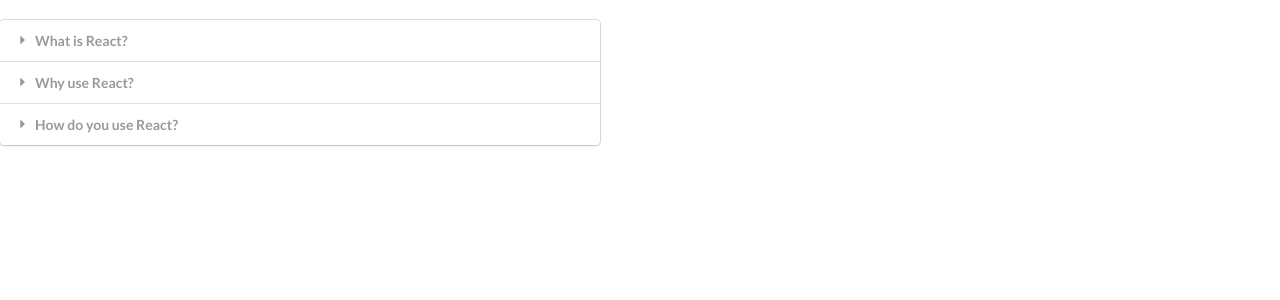
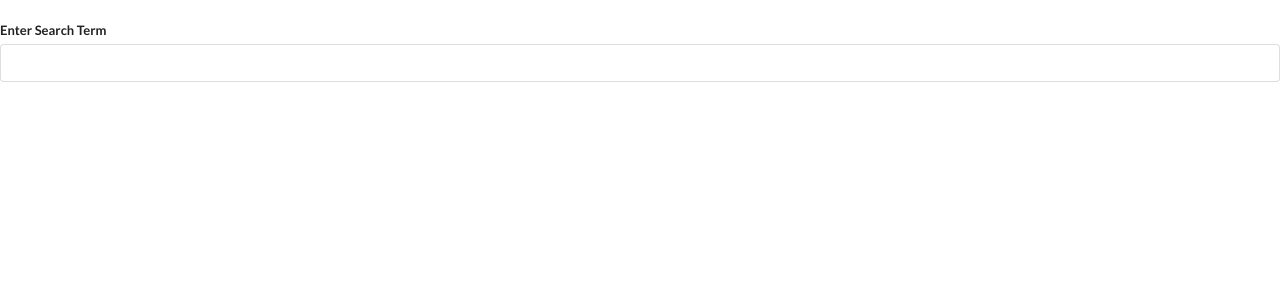
Before and after one commit to gustafsilva/course-modern-react-with-redux, a React (Create React App) app in the folder widgets/: page / in a window 1280 px wide. Shown: the top 300 px of the page. Built offline with nearby package versions, Linux system fonts and the light colour scheme.

Commit message:
Finished the Search widget that does a search for Wikipedia API on the App Widgtes.

```diff
--- a/widgets/package.json
+++ b/widgets/package.json
@@ -6,6 +6,7 @@
     "@testing-library/jest-dom": "^5.11.4",
     "@testing-library/react": "^11.1.0",
     "@testing-library/user-event": "^12.1.10",
+    "axios": "^0.21.0",
     "prop-types": "^15.7.2",
     "react": "^17.0.1",
     "react-dom": "^17.0.1",
--- a/widgets/src/App.js
+++ b/widgets/src/App.js
@@ -1,6 +1,7 @@
 import React from "react";
 
 import Accordion from "./components/Accordion";
+import Search from "./components/Search";
 
 const items = [
     {
@@ -21,7 +22,7 @@
   return (
     <div>
         <br />
-        <Accordion items={items} />
+        <Search />
     </div>
   );
 }
--- /dev/null
+++ b/widgets/src/components/Search.js
@@ -0,0 +1,75 @@
+import React, { useState, useEffect } from "react";
+import axios from "axios";
+
+function Search() {
+    const [term, setTerm] = useState('');
+    const [results, setResults] = useState([]);
+
+    useEffect( () => {
+        const searchWikipedia = async () => {
+            const { data } = await axios.get('https://en.wikipedia.org/w/api.php', {
+                params: {
+                    action: 'query',
+                    list: 'search',
+                    origin: '*',
+                    format: 'json',
+                    srsearch: term,
+                },
+            });
+
+            setResults(data.query.search);
+        }
+
+        const timeoutId = setTimeout(() => {
+            if (term) {
+                searchWikipedia();
+            }
+        }, 500);
+
+        return () => {
+            // CLEANUP
+            clearTimeout(timeoutId);
+        }
+    }, [term]);
+
+    const renderedResults = results.map(result => (
+        <div className="item" key={result.pageid}>
+            <div className="right floated content">
+                <a
+                    className="ui button"
+                    href={`https://en.wikipedia.org?curid=${result.pageid}`}
+                >
+                    Go
+                </a>
+            </div>
+            <div className="content">
+                <div className="header">
+                    {result.title}
+                </div>
+                <span dangerouslySetInnerHTML={{__html: result.snippet}}></span>
+            </div>
+        </div>
+    ))
+
+    return (
+        <div>
+           <div className="ui form">
+               <div className="field">
+                   <label htmlFor="term">Enter Search Term</label>
+                   <input
+                       type="text"
+                       className="input"
+                       name="term"
+                       value={term}
+                       onChange={event => setTerm(event.target.value)}
+                   />
+               </div>
+           </div>
+            <div className="ui celled list">
+                {renderedResults}
+            </div>
+        </div>
+    )
+}
+
+export default Search;
```
Also changed, not shown: 1 other file (tests, documents, lock files or other folders).
